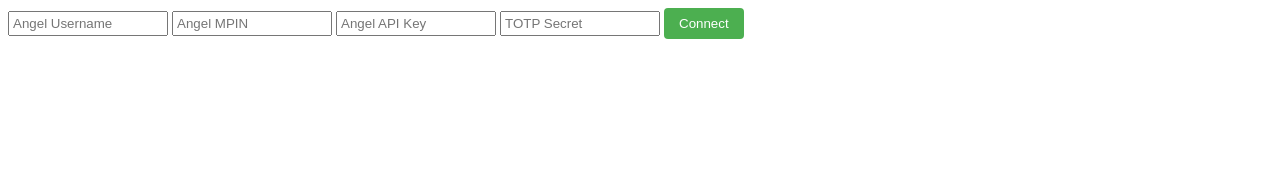
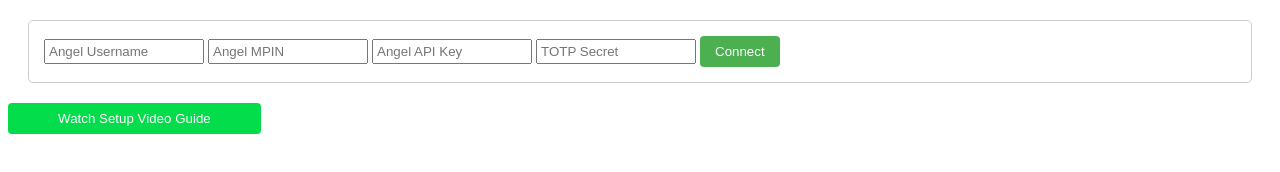
Before and after one commit to sendmailtosenthil/TradeWithBredge-plugin, a browser extension: page angel.html in a window 1280 px wide. Drawn offline with Linux system fonts and the light colour scheme; no server answers.

Commit message:
Added YouTube link for setting up the Angel One account

```diff
--- a/angel.html
+++ b/angel.html
@@ -66,12 +66,21 @@
 </head>
 <body>
   <div id="connect-form" style="display: block;">
+    <div class="form-container">
       <input type="text" id="username" placeholder="Angel Username" />
       <input type="password" id="password" placeholder="Angel MPIN" />
       <input type="password" id="apiKey" placeholder="Angel API Key" />
       <input type="password" id="totpSecret" placeholder="TOTP Secret" />
       <input type="hidden" id="attempt" value="1" />
       <button id="connect">Connect</button>
+    </div>
+    <div style="margin-bottom: 20px;">
+      <a href="https://youtu.be/xyrgbBivVDE" target="_blank">
+          <button style="background: #03dd4c; width: 20%;">
+              Watch Setup Video Guide
+          </button>
+      </a>
+    </div>
   </div>
 
   <!-- Update the form structure -->
```
Lines whose indentation alone changed are shown as unchanged.
